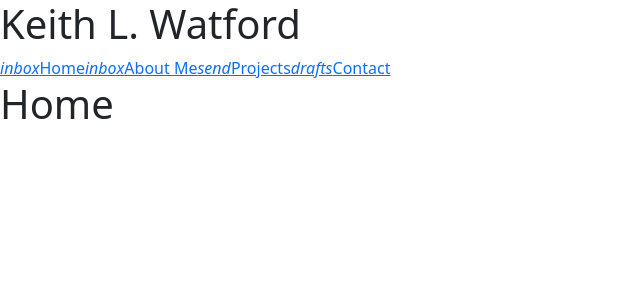
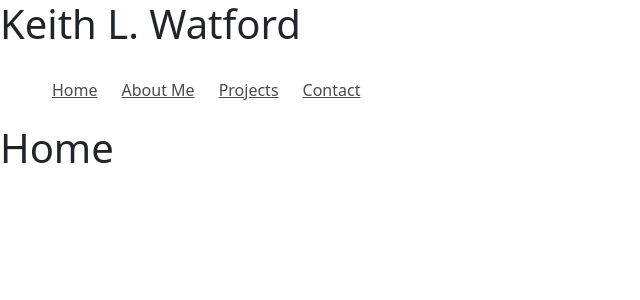
Before and after one commit to Keith-L-Watford/react-portfolio-v1, a React (Create React App) app: page / in a window 1280 px wide. Shown: the top 300 px of the page, without its empty margins (0-640 px from the left). Built offline with nearby package versions, Linux system fonts and the light colour scheme.

Commit message:
have an mvp nav set up

```diff
--- a/src/components/nav.js
+++ b/src/components/nav.js
@@ -4,76 +4,47 @@ import "../styles/nav.css";
 
 export default function Nav({ currentPage, handlePageChange }) {
   return (
-    // <ul>
-    //     <li>About Me</li>
-    //     <li>Projects</li>
-    //     {/* Maybe resume will have its own section, maybe in projects. idk */}
-    //     {/* <li>Resume</li> */}
-    //     <li>Contact Me</li>
-    // </ul>
-    <aside className="mdc-drawer">
-      <div className="mdc-drawer__header">
-        {/* <h3 className="mdc-drawer__title">Mail</h3>
-        <h6 className="mdc-drawer__subtitle">email@material.io</h6> */}
+
+
+<nav className="navbar" role="navigation" aria-label="main navigation">
+  <div className="navbar-brand">
+    <a className="navbar-item" href="https://bulma.io">
+      {/* <img src="https://bulma.io/images/bulma-logo.png" width="112" height="28" /> */}
+    </a>
   </div>
-      <div className="mdc-drawer__content">
-        <nav className="mdc-list">
-            {/* HOME */}
+
+  <div id="navbarBasicExample" className="navbar-menu center">
+    <div className="navbar-start">
       <a
       href="#Home"
-            onClick={() => handlePageChange('Home')}
-            className={currentPage === 'Home' ? 'mdc-list-item mdc-list-item--activated' : 'mdc-list-item'}
-            aria-current="page">
-            <span className="mdc-list-item__ripple"></span>
-            <i className="material-icons mdc-list-item__graphic" aria-hidden="true">
-                {/* change me */}
-              inbox
-            </i>
-            <span className="mdc-list-item__text">Home</span>
+      className={currentPage === 'Home' ? 'navbar-item active' : 'navbar-item'}
+      onClick={() => handlePageChange('Home')}>
+        Home
       </a>
 
-            {/* ABOUT ME */}
       <a
       href="#AboutMe"
-           className={currentPage === 'AboutMe' ? 'mdc-list-item mdc-list-item--activated' : 'mdc-list-item'}
-           onClick={() => handlePageChange('AboutMe')}
-            aria-current="page"
-          >
-            <span className="mdc-list-item__ripple"></span>
-            <i className="material-icons mdc-list-item__graphic" aria-hidden="true">
-                {/* change me */}
-              inbox
-            </i>
-            <span className="mdc-list-item__text">About Me</span>
+      className={currentPage === 'AboutMe' ? 'navbar-item active' : 'navbar-item'}
+      onClick={() => handlePageChange('AboutMe')}>
+       About Me
       </a>
-          {/* PROJECTS */}
+
       <a
       href="#Projects"
-             className={currentPage === 'Projects' ? 'mdc-list-item mdc-list-item--activated' : 'mdc-list-item'}
-             onClick={() => handlePageChange('Projects')}
-          >
-            <span className="mdc-list-item__ripple"></span>
-            <i className="material-icons mdc-list-item__graphic" aria-hidden="true">
-                  {/* change me */}
-              send
-            </i>
-            <span className="mdc-list-item__text">Projects</span>
+      className={currentPage === 'Projects' ? 'navbar-item active' : 'navbar-item'}
+      onClick={() => handlePageChange('Projects')}>
+       Projects
       </a>
-          {/* CONTACT  */}
+
       <a
         href="#Contact"
-             className={currentPage === 'Contact' ? 'mdc-list-item mdc-list-item--activated' : 'mdc-list-item'}
-             onClick={() => handlePageChange('Contact')}
-          >
-            <span className="mdc-list-item__ripple"></span>
-            <i className="material-icons mdc-list-item__graphic" aria-hidden="true">
-                  {/* change me */}
-              drafts
-            </i>
-            <span className="mdc-list-item__text">Contact</span>
+        className={currentPage === 'Contact' ? 'navbar-item active' : 'navbar-item'}
+        onClick={() => handlePageChange('Contact')}>
+       Contact
       </a>
+
+    </div>
+  </div>
 </nav>
-      </div>
-    </aside>
   );
 }
```
Lines whose indentation alone changed are shown as unchanged.
